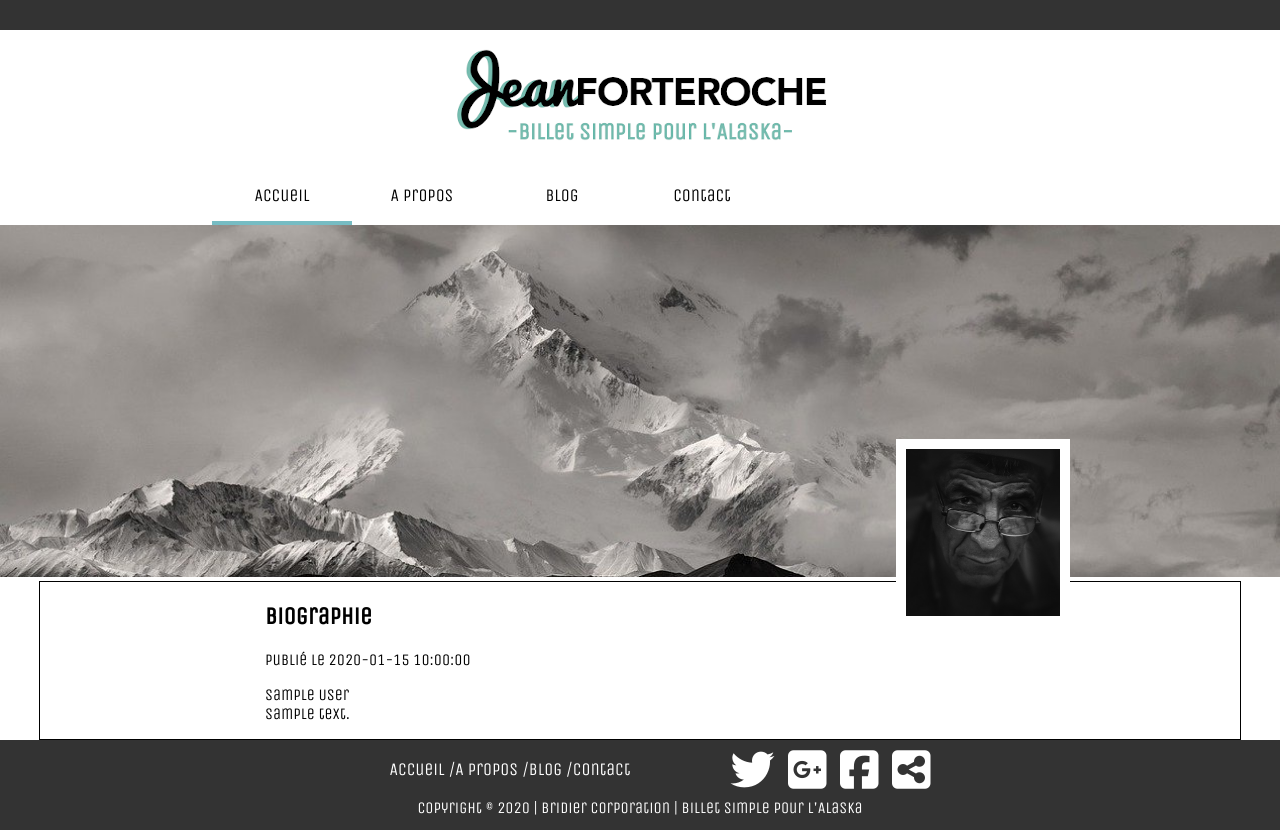
After one commit to erwan300313/Blog_Jean_Forteroche, a PHP site: template view/indexView.php in a window 1280 px wide. The commit adds this page. Run offline with PHP 8.4, Linux system fonts and the light colour scheme; the template is opened without the code that fills it: most values are stand-ins (such as "Sample title", 1, 10 or a date in 2020); some libraries are stand-ins or nearby versions.

Commit message:
index create

```diff
--- a/public/css/style.css
+++ b/public/css/style.css
@@ -1,5 +1,7 @@
+/*Style template*/
 body{
     margin:0;
+    font-family: 'Unica One', cursive;
 }
 
 .headband{
@@ -94,3 +96,21 @@ footer a, .copyright{
     text-align: center;
     font-family: 'Unica One', cursive;
 }
+
+/*style indexView*/
+
+.section{
+    border: 1px solid black;
+    width: 1200px;
+    margin: auto;
+}
+.firstSection{
+    width: 800px;
+    display: flex;
+    justify-content: space-around;
+}
+
+.biography, .synopsys{
+    width: 350px;
+    text-align: justify;
+}
--- /dev/null
+++ b/view/indexView.php
@@ -0,0 +1,40 @@
+<?php $title = 'Billet simple pour l\'Alaska'; ?>
+
+<?php ob_start(); ?>
+<section class="section">
+    <section class="firstSection">
+        <?php
+        while ($data = $posts->fetch()){
+            if($data['id'] == '1'){
+            ?>
+                <article class="biography">
+                    <h2>Biographie</h2>
+                    <p>publié le <?=$data['date_creation']?></p>
+                    <p>
+                        <?= htmlspecialchars($data['author'])?><br/>
+                        <?= nl2br(htmlspecialchars($data['content'])) ?>
+                    </p>
+                </article>
+            <?php
+            }
+            if($data['id'] == '2'){
+            ?>
+                <article class="synopsys">
+                    <h2>Synopsys</h2>
+                    <p>publié le <?=$data['date_creation']?></p>
+                    <p>
+                        <?= htmlspecialchars($data['author'])?><br/>
+                        <?= htmlspecialchars($data['content']) ?>
+                    </p>
+                </article>
+            <?php
+            }}
+            ?>
+    </section>
+</section>
+
+
+
+<?php $content = ob_get_clean(); ?>
+
+<?php require('template.php'); ?>
--- a/view/template.php
+++ b/view/template.php
@@ -2,8 +2,8 @@
 <html>
     <head>
         <meta charset="utf-8" />
-        <title>Billet simple pour l'Alaska</title>
-        <link href="../public/css/style.css" rel="stylesheet" />
+        <title><?= $title ?></title>
+        <link href="public/css/style.css" rel="stylesheet" />
         <link href="https://fonts.googleapis.com/css2?family=Unica+One&display=swap" rel="stylesheet">
         <script src="https://kit.fontawesome.com/fc001796a0.js" crossorigin="anonymous"></script>
 
@@ -12,7 +12,7 @@
     <body>
         <head>
             <div class="headband"></div>
-            <p class="logo"><img src="../public/img/logo_400.png" alt="logo de Jean"></p>
+            <p class="logo"><img src="public/img/logo_400.png" alt="logo de Jean"></p>
             <nav>
                 <ul class="menu">
                     <li class="buttonMenu accueil"><a href="">Accueil</a></li>
@@ -22,13 +22,13 @@
                 </ul>
             </nav>
             <div class="banniere">
-                <img src="../public/img/banniere.jpg" alt="paysage Alaska" class="paysage">
-                <img src="../public/img/jean_f.jpg" alt="Portrait de Jean Forteroche" class="portrait">
+                <img src="public/img/banniere.jpg" alt="paysage Alaska" class="paysage">
+                <img src="public/img/jean_f.jpg" alt="Portrait de Jean Forteroche" class="portrait">
             </div>
         </head>
-        <section>
+
             <?= $content ?>
-        </section>
+
         <footer>
             <div class="footer_block">
                 <ul class="footer_menu">
```
Also changed, not shown: controller/controller.php (added, +11 -0 lines), index.php (added, +16 -0 lines), model/manager.php (added, +10 -0 lines), model/postManager.php (added, +15 -0 lines), view/errorView.php (added, +10 -0 lines).
